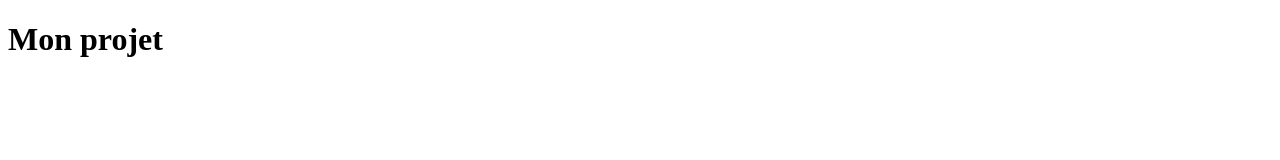
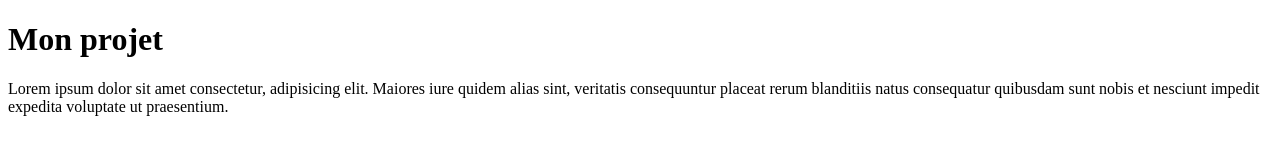
Before and after one commit to Safietou134/projet, a plain HTML site: page index.html in a window 1280 px wide. Drawn offline with Linux system fonts and the light colour scheme.

```diff
--- a/index.html
+++ b/index.html
@@ -7,5 +7,6 @@
 </head>
 <body>
     <h1>Mon projet</h1>
+    <p>Lorem ipsum dolor sit amet consectetur, adipisicing elit. Maiores iure quidem alias sint, veritatis consequuntur placeat rerum blanditiis natus consequatur quibusdam sunt nobis et nesciunt impedit expedita voluptate ut praesentium.</p>
 </body>
 </html>
```
Also changed, not shown: image/IM88.jpeg (added).
